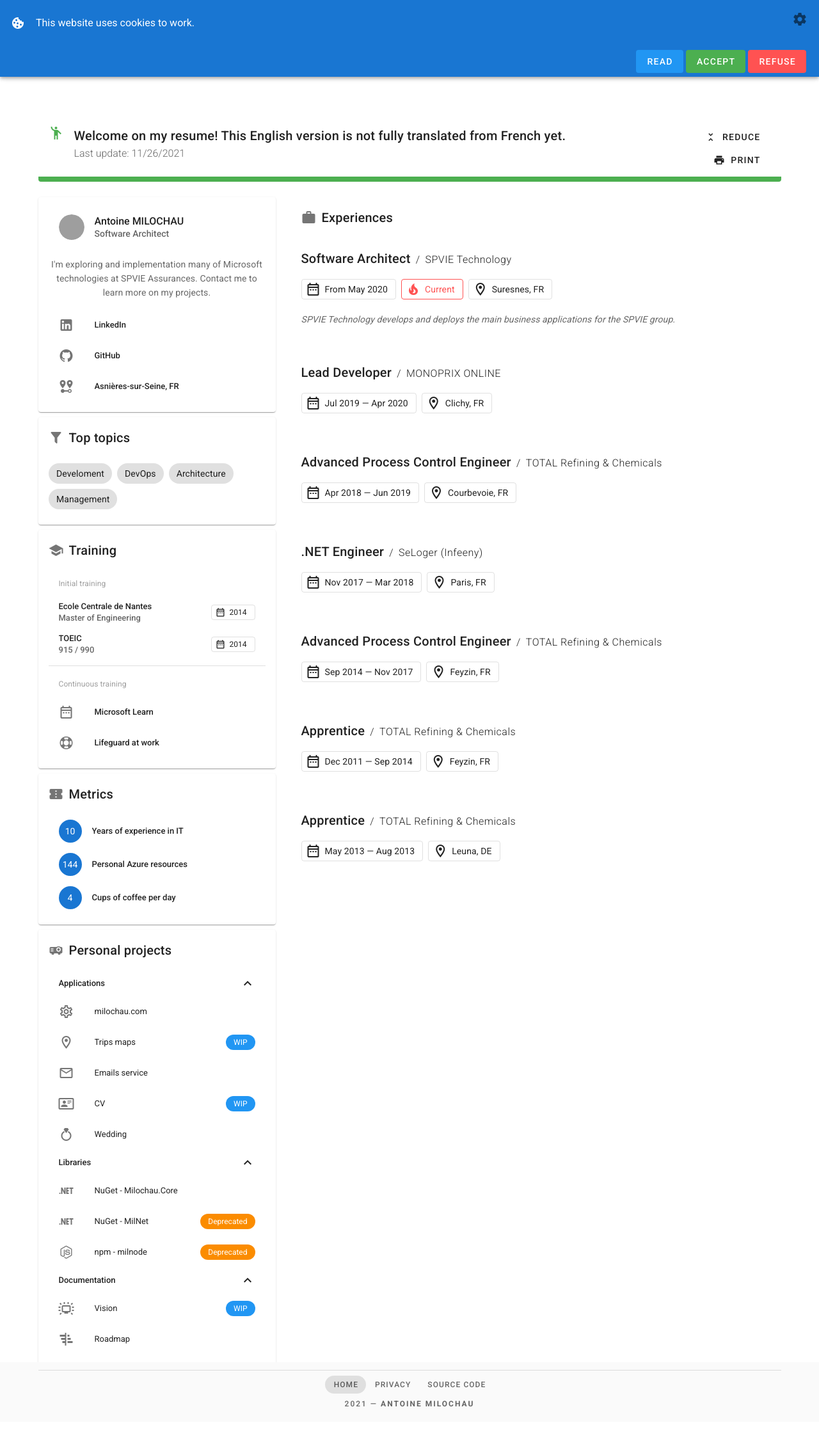
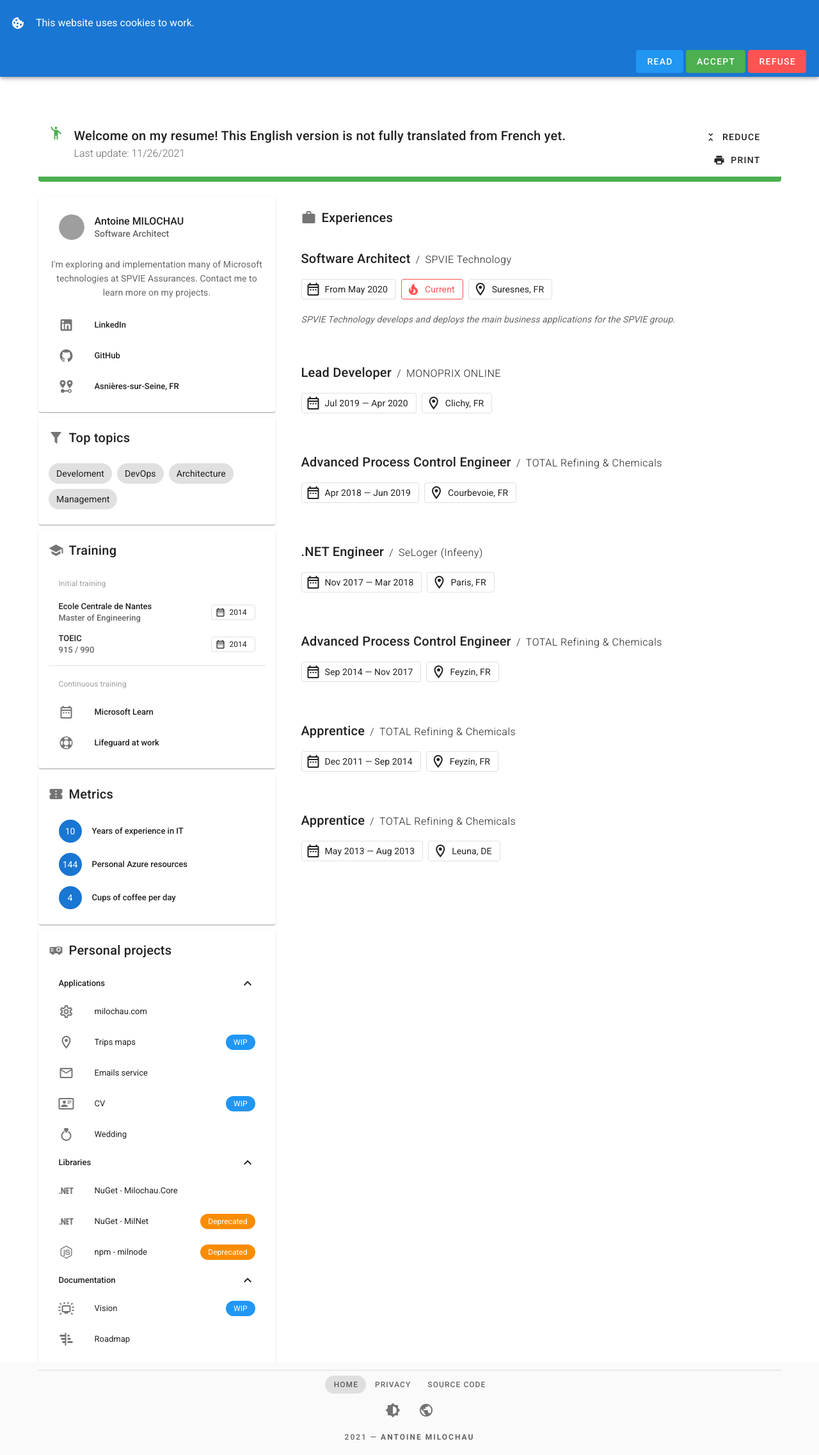
Before and after one commit to amilochau/cv, a Vue app: page /en/ in a window 1280 px wide. Shown: the whole page at 64% size. Before the commit the page ends 2249 px from the top, so only its background shows below. Built offline with nearby package versions, Linux system fonts and the light colour scheme; grey boxes are pictures that could not be loaded.

Commit message:
Rework settings (#81)

```diff
--- a/src/components/app/Footer.vue
+++ /dev/null
@@ -1,57 +0,0 @@
-<template>
-  <v-footer
-    app
-    absolute
-    padless
-    class="text--secondary d-print-none grey lighten-5">
-    <v-container>
-      <v-divider/>
-      <v-row
-        justify="center"
-        class="mt-2"
-        no-gutters>
-        <v-btn
-          v-for="(page, i) in pages"
-          :key="i"
-          :to="page.name ? { name: page.name } : undefined"
-          :href="page.href"
-          :target="page.href ? '_blank' : undefined"
-          rel="noopener"
-          exact
-          small
-          text
-          rounded
-          class="text--secondary">
-          {{ $t(page.title) }}
-        </v-btn>
-      </v-row>
-      <v-row
-        justify="center"
-        no-gutters>
-        <p class="overline my-0">{{ new Date().getFullYear() }} — <strong>Antoine Milochau</strong></p>
-      </v-row>
-    </v-container>
-  </v-footer>
-</template>
-
-<script lang="ts">
-import { Component, Vue } from 'vue-property-decorator'
-
-@Component
-export default class Footer extends Vue {
-  public pages = [
-    {
-      title: 'app.footer.home',
-      name: 'Home',
-    },
-    {
-      title: 'app.footer.privacy',
-      name: 'Privacy',
-    },
-    {
-      title: 'app.footer.sourceCode',
-      href: 'https://github.com/amilochau/cv',
-    },
-  ]
-}
-</script>
--- /dev/null
+++ b/src/components/app/footer/Bar.vue
@@ -0,0 +1,31 @@
+<template>
+  <v-footer
+    app
+    absolute
+    padless
+    class="text--secondary d-print-none grey lighten-5">
+    <v-container>
+      <v-divider/>
+      <app-footer-navigation/>
+      <v-row
+        justify="center"
+        no-gutters>
+        <app-footer-theme/>
+        <app-footer-language/>
+      </v-row>
+      <v-row
+        justify="center"
+        no-gutters>
+        <p class="overline my-0">{{ new Date().getFullYear() }} — <strong>Antoine Milochau</strong></p>
+      </v-row>
+    </v-container>
+  </v-footer>
+</template>
+
+<script lang="ts">
+import { Component, Vue } from 'vue-property-decorator'
+
+@Component
+export default class FooterBar extends Vue {
+}
+</script>
--- /dev/null
+++ b/src/components/app/footer/Language.vue
@@ -0,0 +1,38 @@
+<template>
+  <v-menu
+    :close-on-content-click="false"
+    top
+    offset-y
+    attach>
+    <template #activator="menu">
+      <v-btn
+        v-on="menu.on"
+        :aria-label="$t('app.footer.languages.title')"
+        class="ma-2"
+        icon>
+        <v-icon>mdi-earth</v-icon>
+      </v-btn>
+    </template>
+    <v-card class="pb-1">
+      <list-items
+        :list="languages"
+        dense
+        @to="setLanguage"/>
+    </v-card>
+  </v-menu>
+</template>
+
+<script lang="ts">
+import { Component, Vue } from 'vue-property-decorator'
+import languages from '../../../data/layout/languages.json'
+import { IList } from '../../../models/definitions'
+
+@Component
+export default class Settings extends Vue {
+  public languages: IList = languages;
+
+  public setLanguage (lang: string) {
+    this.$router.replace({ params: { lang } })
+  }
+}
+</script>
--- /dev/null
+++ b/src/components/app/footer/Navigation.vue
@@ -0,0 +1,43 @@
+<template>
+  <v-row
+    justify="center"
+    class="mt-2"
+    no-gutters>
+    <v-btn
+      v-for="(page, i) in pages"
+      :key="i"
+      :to="page.name ? { name: page.name } : undefined"
+      :href="page.href"
+      :target="page.href ? '_blank' : undefined"
+      rel="noopener"
+      exact
+      small
+      text
+      rounded
+      class="text--secondary">
+      {{ $t(page.title) }}
+    </v-btn>
+  </v-row>
+</template>
+
+<script lang="ts">
+import { Component, Vue } from 'vue-property-decorator'
+
+@Component
+export default class FooterNavigation extends Vue {
+  public pages = [
+    {
+      title: 'app.footer.home',
+      name: 'Home',
+    },
+    {
+      title: 'app.footer.privacy',
+      name: 'Privacy',
+    },
+    {
+      title: 'app.footer.sourceCode',
+      href: 'https://github.com/amilochau/cv',
+    },
+  ]
+}
+</script>
--- /dev/null
+++ b/src/components/app/footer/Theme.vue
@@ -0,0 +1,34 @@
+<template>
+  <v-btn
+    :aria-label="$t('app.footer.theme')"
+    class="ma-2"
+    icon
+    @click="toggleTheme">
+    <v-icon>mdi-brightness-6</v-icon>
+  </v-btn>
+</template>
+
+<script lang="ts">
+import { Component, Vue } from 'vue-property-decorator'
+import { mapActions, mapGetters } from 'vuex'
+
+@Component({
+  computed: {
+    ...mapGetters('theme', ['darkTheme']),
+  },
+  methods: {
+    ...mapActions('theme', ['changeTheme']),
+  },
+})
+export default class FooterTheme extends Vue {
+  public darkTheme!: boolean;
+
+  public changeTheme!: (darkTheme: boolean) => Promise<void>;
+
+  public toggleTheme () {
+    const theme = !this.darkTheme
+    this.$vuetify.theme.dark = theme
+    this.changeTheme(theme)
+  }
+}
+</script>
--- a/src/components/app/header/Settings.vue
+++ /dev/null
@@ -1,86 +0,0 @@
-<template>
-  <v-menu
-    :close-on-content-click="false"
-    bottom
-    offset-y
-    left
-    attach>
-    <template #activator="menu">
-      <v-tooltip
-        bottom>
-        <template #activator="tooltip">
-          <v-btn
-            v-on="{ ...menu.on, ...tooltip.on }"
-            :aria-label="$t('app.header.settings.title')"
-            class="btn-menu-settings d-print-none"
-            icon>
-            <v-icon>mdi-cog</v-icon>
-          </v-btn>
-        </template>
-        <span>{{ $t('app.header.settings.title') }}</span>
-      </v-tooltip>
-    </template>
-    <v-card class="pb-1">
-      <list-items
-        :list="languages"
-        dense
-        @to="setLanguage"/>
-      <v-divider/>
-      <v-list
-        class="py-0"
-        dense>
-        <v-subheader class="grey--text">
-          {{ $t('app.header.settings.display.title') }}
-        </v-subheader>
-        <v-list-item>
-          <v-list-item-action>
-            <v-switch :input-value="darkTheme" @change="setTheme($event)"/>
-          </v-list-item-action>
-          <v-list-item-content>
-            <v-list-item-title>{{ $t('app.header.settings.display.darkMode') }}</v-list-item-title>
-          </v-list-item-content>
-        </v-list-item>
-      </v-list>
-    </v-card>
-  </v-menu>
-</template>
-
-<script lang="ts">
-import { Component, Vue } from 'vue-property-decorator'
-import { mapActions, mapGetters } from 'vuex'
-import languages from '../../../data/layout/languages.json'
-import { IList } from '../../../models/definitions'
-
-@Component({
-  computed: {
-    ...mapGetters('theme', ['darkTheme']),
-  },
-  methods: {
-    ...mapActions('theme', ['changeTheme']),
-  },
-})
-export default class Settings extends Vue {
-  public languages: IList = languages;
-
-  public darkTheme!: boolean;
-
-  public changeTheme!: (darkTheme: boolean) => Promise<void>;
-
-  public setTheme (theme: boolean) {
-    this.$vuetify.theme.dark = theme
-    this.changeTheme(theme)
-  }
-
-  public setLanguage (lang: string) {
-    this.$router.replace({ params: { lang } })
-  }
-}
-</script>
-
-<style lang="sass" scoped>
-.btn-menu-settings
-  position: absolute
-  top: 12px
-  right: 12px
-  z-index: 2
-</style>
--- a/src/data/lang/en.json
+++ b/src/data/lang/en.json
@@ -13,24 +13,18 @@
       "bar": {
         "title": "Antoine Milochau's Resume",
         "toggle": "Toggle menu"
-      },
-      "settings": {
-        "title": "Settings",
-        "languages": {
-          "title": "Languages",
-          "english": "English",
-          "french": "French"
-        },
-        "display": {
-          "title": "Display",
-          "darkMode": "Dark mode"
-        }
       }
     },
     "footer": {
       "home": "Home",
       "privacy": "Privacy",
-      "sourceCode": "Source code"
+      "sourceCode": "Source code",
+      "theme": "Theme",
+      "languages": {
+        "title": "Languages",
+        "english": "English",
+        "french": "French"
+      }
     }
   },
   "errors": {
--- a/src/data/lang/fr.json
+++ b/src/data/lang/fr.json
@@ -13,24 +13,18 @@
       "bar": {
         "title": "CV de Antoine Milochau",
         "toggle": "Menu toggle"
-      },
-      "settings": {
-        "title": "Paramètres",
-        "languages": {
-          "title": "Langues",
-          "english": "English",
-          "french": "Français"
-        },
-        "display": {
-          "title": "Affichage",
-          "darkMode": "Mode sombre"
-        }
       }
     },
     "footer": {
       "home": "Accueil",
       "privacy": "Confidentialité",
-      "sourceCode": "Code source"
+      "sourceCode": "Code source",
+      "theme": "Thème",
+      "languages": {
+        "title": "Langues",
+        "english": "English",
+        "french": "Français"
+      }
     }
   },
   "errors": {
--- a/src/data/layout/languages.json
+++ b/src/data/layout/languages.json
@@ -1,15 +1,12 @@
 {
   "items": [
     {
-      "header": { "text": "app.header.settings.languages.title" }
-    },
-    {
-      "title": { "text": "app.header.settings.languages.english" },
+      "title": { "text": "app.footer.languages.english" },
       "avatar": { "src": "img/us/24.png", "label": true },
       "action": { "event": "to", "eventArg": "en" }
     },
     {
-      "title": { "text": "app.header.settings.languages.french" },
+      "title": { "text": "app.footer.languages.french" },
       "avatar": { "src": "img/fr/24.png", "label": true },
       "action": { "event": "to", "eventArg": "fr" }
     }
--- a/src/pages/Root.vue
+++ b/src/pages/Root.vue
@@ -1,6 +1,5 @@
 <template>
   <div class="d-flex fill-height">
-    <app-header-settings/>
     <v-main>
       <app-progress-bar :lazy-delay="200"/>
       <app-cookies/>
@@ -10,7 +9,7 @@
         </v-container>
       </v-fade-transition>
     </v-main>
-    <app-footer/>
+    <app-footer-bar/>
     <app-snackbar/>
   </div>
 </template>
```
